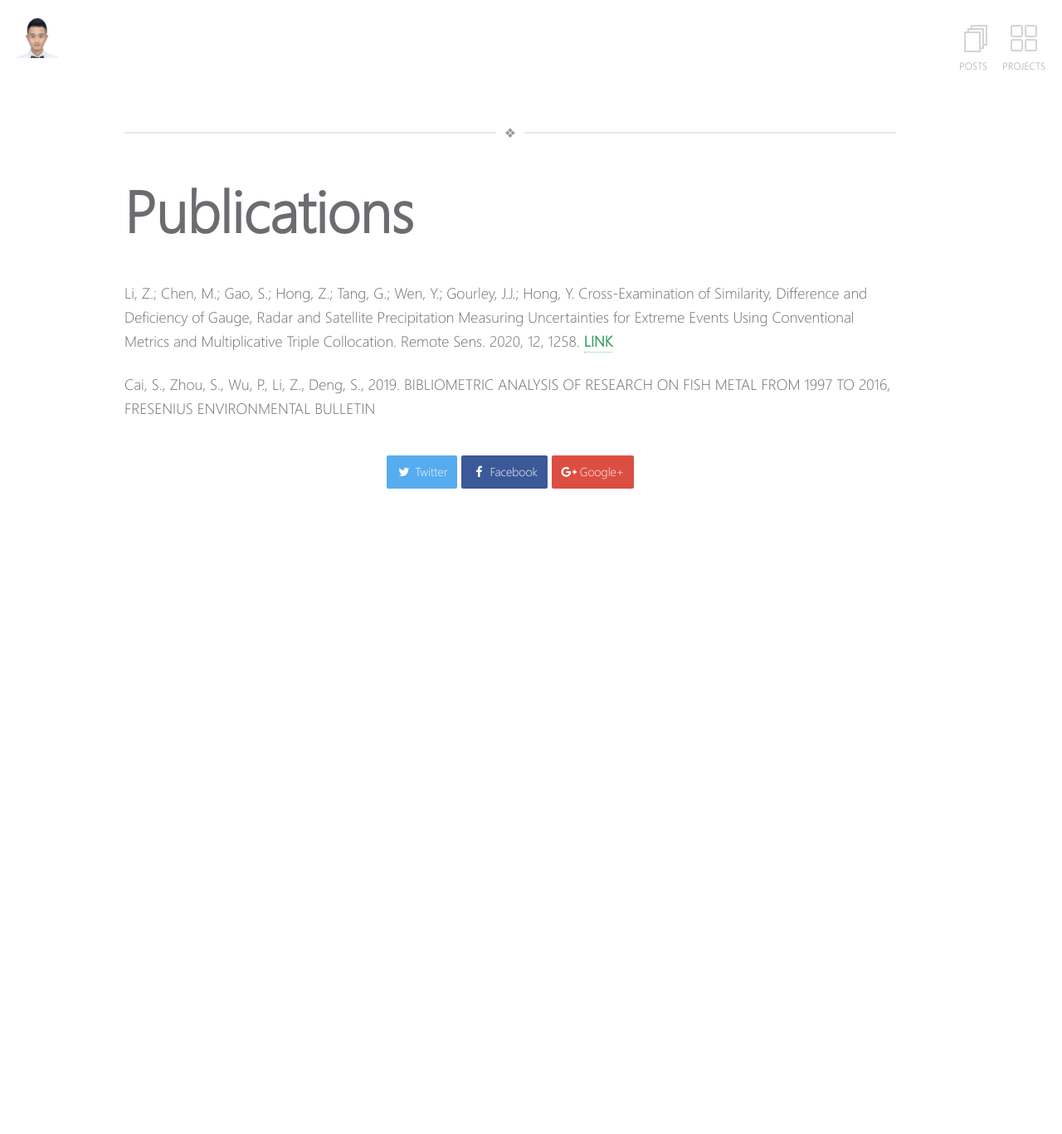
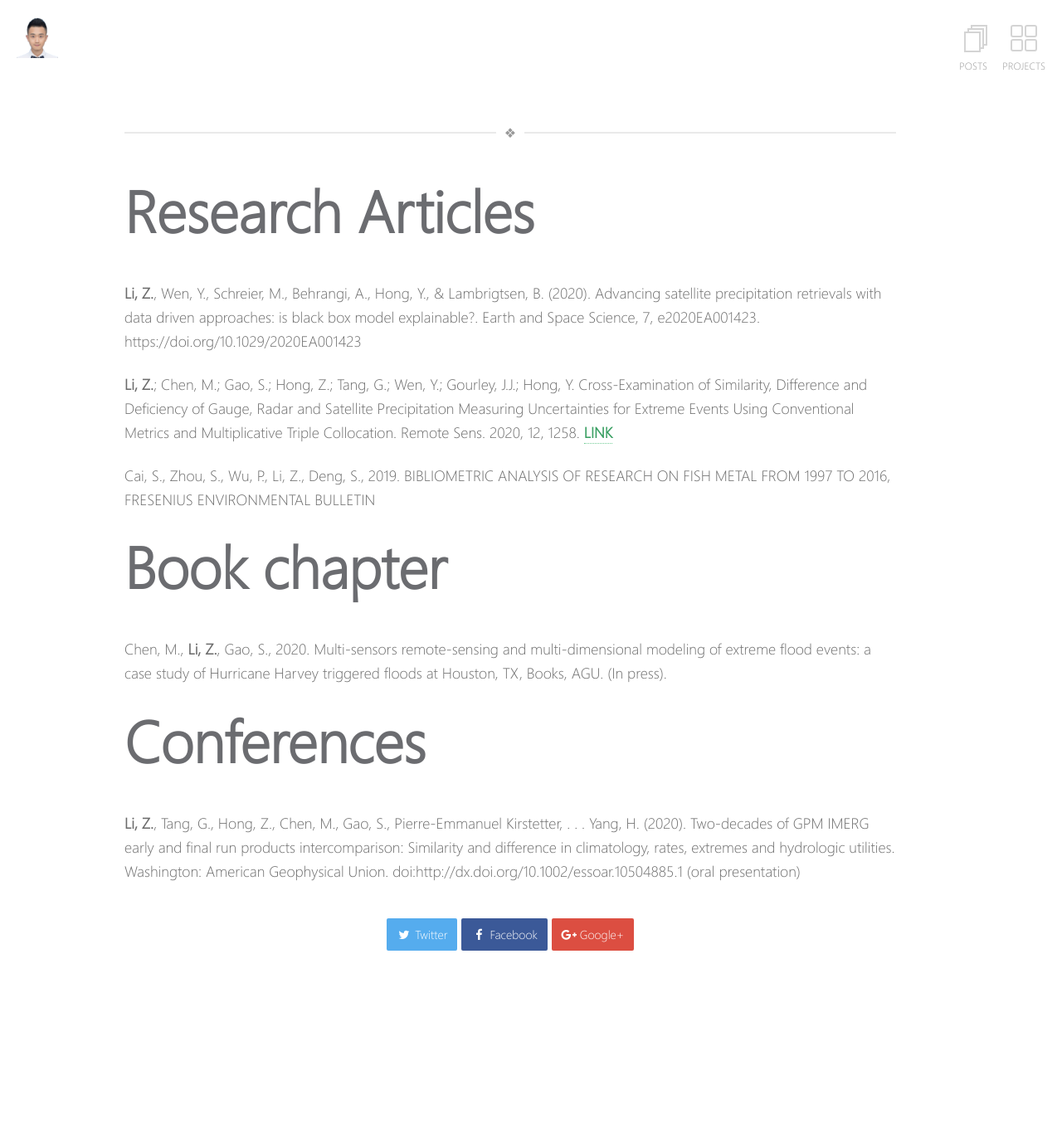
Before and after one commit to chrimerss/homepage, a Jekyll site: the page built from _pages/publications.md, in a window 1280 px wide. Shown: the whole page at 83% size. Built offline with Jekyll 4.4.1, drawn with Linux system fonts in a browser that asks for light colours.

Commit message:
Update publications.md

```diff
--- a/_pages/publications.md
+++ b/_pages/publications.md
@@ -5,11 +5,22 @@ description: "List of posts"
 permalink: /publications.html
 ---
 
-# Publications
+# Research Articles
 
-Li, Z.; Chen, M.; Gao, S.; Hong, Z.; Tang, G.; Wen, Y.; Gourley, J.J.; Hong, Y.
+__Li, Z.__, Wen, Y., Schreier, M., Behrangi, A., Hong, Y., & Lambrigtsen, B. (2020). Advancing satellite precipitation retrievals with data driven approaches: is black box model explainable?. Earth and Space Science, 7, e2020EA001423. https://doi.org/10.1029/2020EA001423
+
+__Li, Z.__; Chen, M.; Gao, S.; Hong, Z.; Tang, G.; Wen, Y.; Gourley, J.J.; Hong, Y.
  Cross-Examination of Similarity, Difference and Deficiency of Gauge, Radar and Satellite Precipitation
   Measuring Uncertainties for Extreme Events Using Conventional Metrics and Multiplicative Triple
    Collocation. Remote Sens. 2020, 12, 1258. [**LINK**](https://www.mdpi.com/2072-4292/12/8/1258)
 
 Cai, S., Zhou, S., Wu, P., Li, Z., Deng, S., 2019. BIBLIOMETRIC ANALYSIS OF RESEARCH ON FISH METAL FROM 1997 TO 2016, FRESENIUS ENVIRONMENTAL BULLETIN
+
+# Book chapter
+
+Chen, M., __Li, Z.__, Gao, S., 2020. Multi-sensors remote-sensing and multi-dimensional modeling of extreme flood events: a case study of Hurricane Harvey triggered floods at Houston, TX, Books, AGU. (In press).
+
+
+# Conferences
+
+__Li, Z.__, Tang, G., Hong, Z., Chen, M., Gao, S., Pierre-Emmanuel Kirstetter, . . . Yang, H. (2020). Two-decades of GPM IMERG early and final run products intercomparison: Similarity and difference in climatology, rates, extremes and hydrologic utilities. Washington: American Geophysical Union. doi:http://dx.doi.org/10.1002/essoar.10504885.1 (oral presentation)
```
